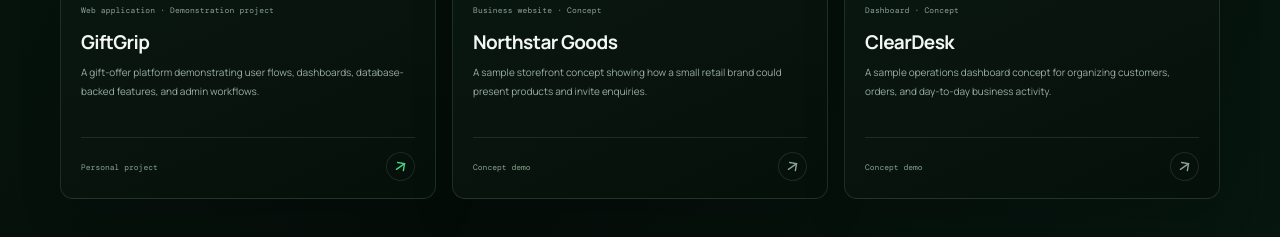
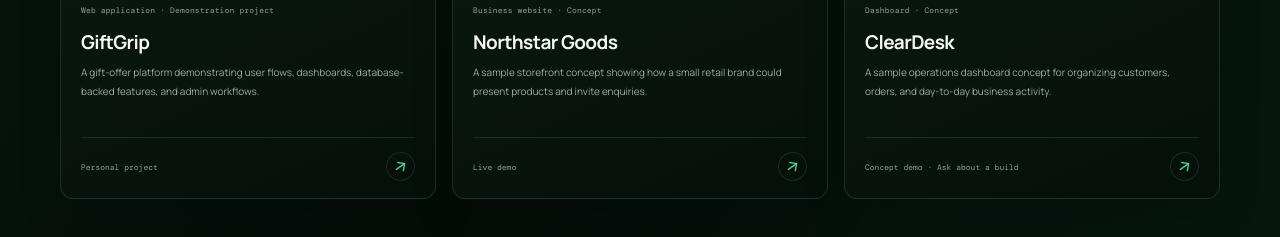
Before and after one commit to feh38368-design/novaweb-studio, a Next.js app: page / in a window 1280 px wide. Shown: the part 1880-2117 px from the top of the page. Built offline with nearby package versions, Linux system fonts and the light colour scheme.

Commit message:
Add files via upload

```diff
--- a/app/page.tsx
+++ b/app/page.tsx
@@ -65,14 +65,16 @@ const projects = [
     title: "Northstar Goods",
     description:
       "A sample storefront concept showing how a small retail brand could present products and invite enquiries.",
-    note: "Concept demo"
+    note: "Live demo",
+    href: "https://shop-northstar.vercel.app"
   },
   {
     tag: "Dashboard · Concept",
     title: "ClearDesk",
     description:
       "A sample operations dashboard concept for organizing customers, orders, and day-to-day business activity.",
-    note: "Concept demo"
+    note: "Concept demo · Ask about a build",
+    href: "mailto:novawebstudio.digital@gmail.com?subject=Dashboard%20project%20inquiry%20%E2%80%94%20ClearDesk%20concept&body=Hi%20NovaWeb%20Studio%2C%0A%0AI%27d%20like%20to%20discuss%20a%20dashboard%20similar%20to%20the%20ClearDesk%20concept.%0A%0AFeatures%20I%20need%3A%0ABudget%20range%3A%0APreferred%20timeline%3A%0A%0AThank%20you."
   }
 ];
 
@@ -175,7 +177,7 @@ export default function Home() {
                   <div className="dashboard-art"><div className="dash-sidebar"><b>cd.</b><i /><i /><i /><i /></div><div className="dash-main"><span>OVERVIEW</span><strong>Your workspace</strong><div className="dash-metrics"><i /><i /><i /></div><div className="dash-chart"><i /><i /><i /><i /><i /><i /><i /></div></div></div>}
                 <span className="project-counter">0{index + 1} / 03</span>
               </div>
-              <div className="project-info"><span className="project-tag">{project.tag}</span><h3>{project.title}</h3><p>{project.description}</p><div className="project-bottom"><span>{project.note}</span>{project.href ? <a className="arrow-up-right" href={project.href} target="_blank" rel="noreferrer" aria-label="Visit the live GiftGrip website"><ArrowRight size={17} /></a> : <ArrowUpRightIcon />}</div></div>
+              <div className="project-info"><span className="project-tag">{project.tag}</span><h3>{project.title}</h3><p>{project.description}</p><div className="project-bottom"><span>{project.note}</span><a className="arrow-up-right" href={project.href} target={project.title === "ClearDesk" ? undefined : "_blank"} rel={project.title === "ClearDesk" ? undefined : "noreferrer"} aria-label={project.title === "ClearDesk" ? "Ask about building a dashboard like ClearDesk" : `Visit the live ${project.title} website`}><ArrowRight size={17} /></a></div></div>
             </article>)}
           </div>
         </div>
```
